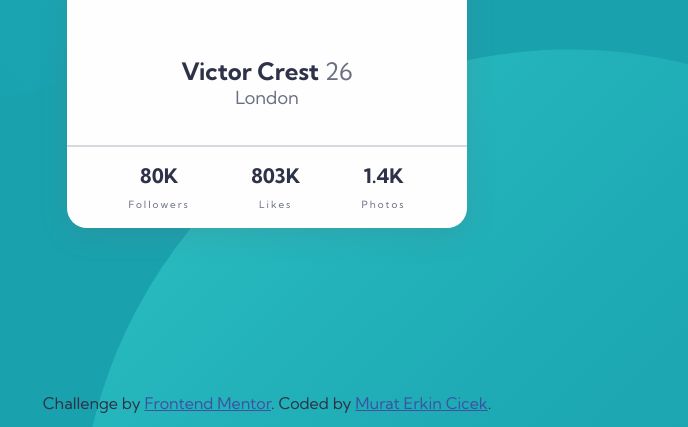
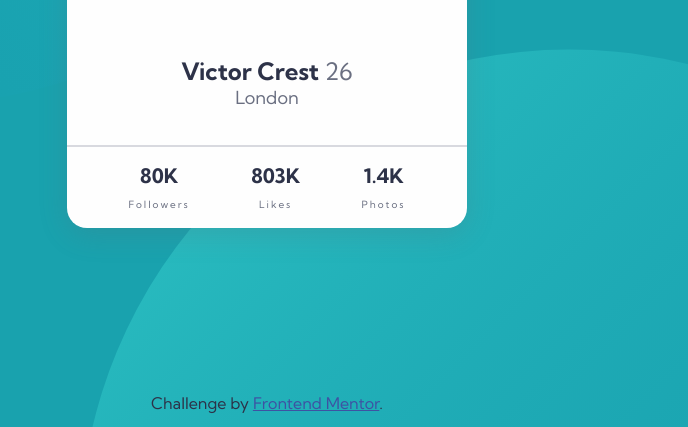
Before and after one commit to Komonan/D-web, a plain HTML site: page proyector/index.html in a window 1280 px wide. Shown: the part 373-800 px from the top of the page, without its empty margins (373-1061 px from the left). Drawn offline with Linux system fonts and the light colour scheme.

Commit message:
index.html

```diff
--- a/proyector/index.html
+++ b/proyector/index.html
@@ -39,7 +39,6 @@
 
   <div class="attribution">
     Challenge by <a href="https://www.frontendmentor.io?ref=challenge" target="_blank">Frontend Mentor</a>.
-    Coded by <a href="https://github.com/murerkinn" target="_blank">Murat Erkin Cicek</a>.
   </div>
 </body>
 </html>
```
